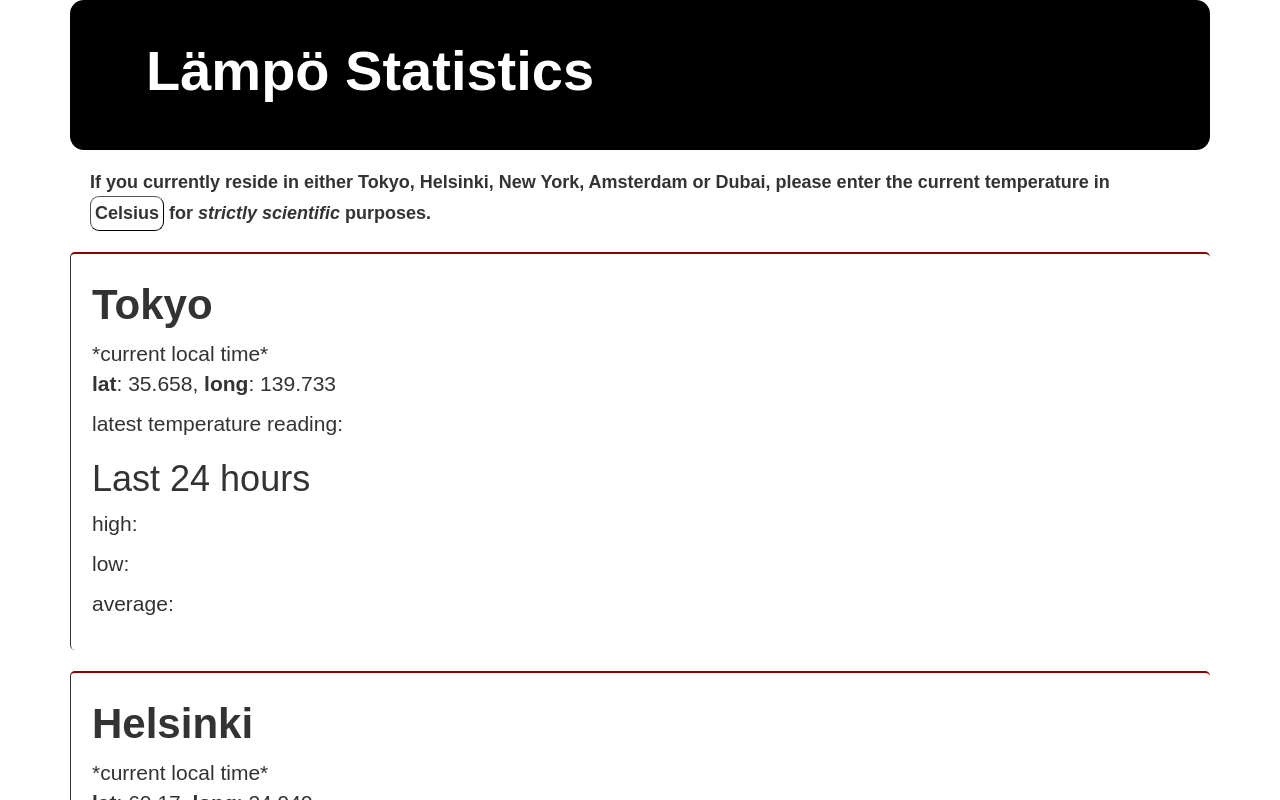
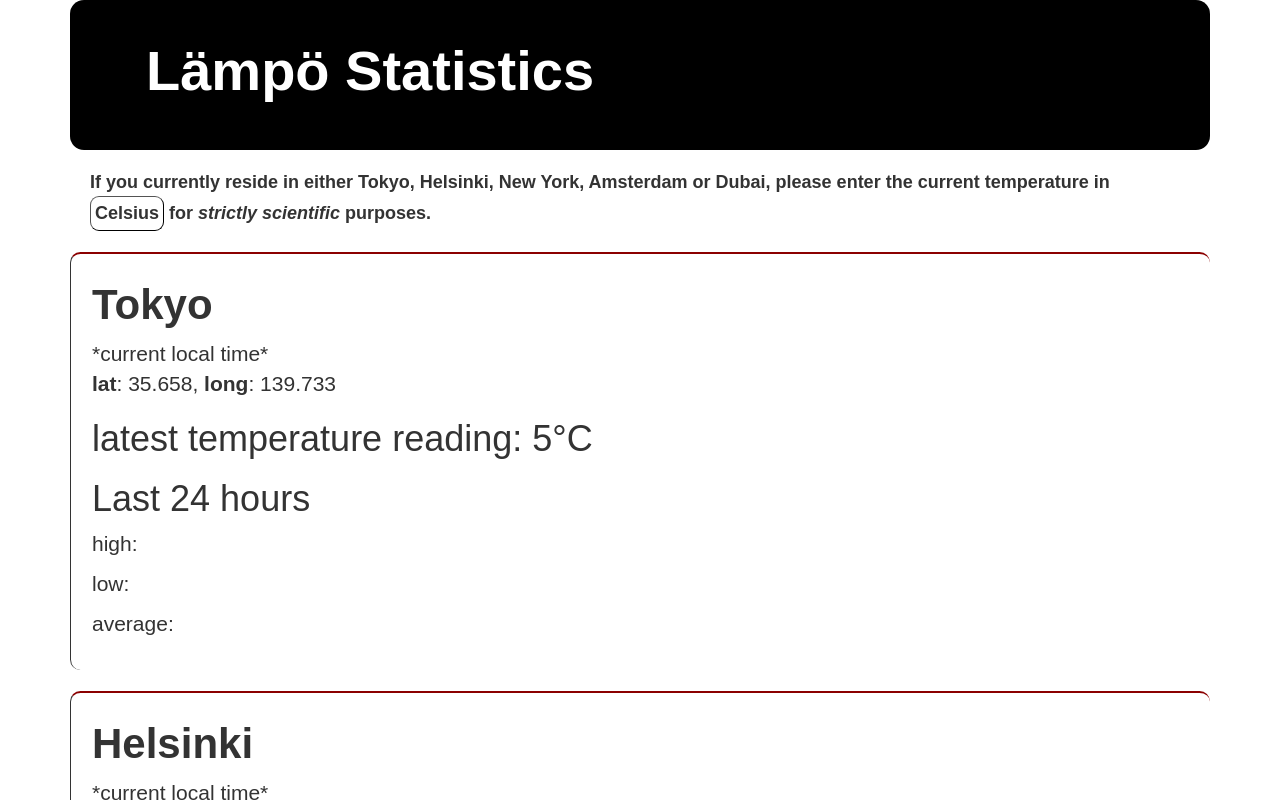
Before and after one commit to evanarkko/lampo-statistcs, a React (Create React App) app: page / in a window 1280 px wide. Shown: the top 800 px of the page. Built offline with nearby package versions, Linux system fonts and the light colour scheme.

Commit message:
varmistus

```diff
--- a/src/App.js
+++ b/src/App.js
@@ -57,7 +57,8 @@ class App extends Component {
                     unit={this.state.currentUnit}
                     toggleUnit={this.toggleUnit()}/>
                 <MainView
-                    locations={this.state.locations}/>
+                    locations={this.state.locations}
+                    tempUnit={this.state.currentUnit}/>
             </div>
         );
     }
--- a/src/components/LocationView.js
+++ b/src/components/LocationView.js
@@ -10,7 +10,9 @@ const LocationView = ({location, tempUnit}) => {
                     <b>lat</b>: {location.lat}, <b>long</b>: {location.long}
                 </p>
             </div>
-            <div>latest temperature reading: {location.latest_temperature}</div>
+            <div>
+                <h1>latest temperature reading: 5{location.latest_temperature}°{tempUnit[0]}</h1>
+            </div>
             <div>
                 <h1>Last 24 hours</h1>
                 <p>high: {location.recent_high}</p>
@@ -32,7 +34,7 @@ const styleSheet={
         textAlign: 'left',
         borderTop: 'solid',
         borderLeft: 'solid',
-        borderRadius: 5,
+        borderRadius: '0.5em',
         borderTopWidth: 2,
         borderLeftWidth: 1,
         borderTopColor: 'darkred' /*change according to weather blue - red ?*/
--- a/src/components/MainView.js
+++ b/src/components/MainView.js
@@ -1,10 +1,10 @@
 import React from 'react'
 import LocationView from './LocationView'
 
-const MainView = ({locations}) => {
+const MainView = ({locations, tempUnit}) => {
     return(
         <div>
-            {locations.map(loc => <LocationView key={loc.name} location={loc}/>)}
+            {locations.map(loc => <LocationView key={loc.name} location={loc} tempUnit={tempUnit}/>)}
         </div>
     )
 }
```
